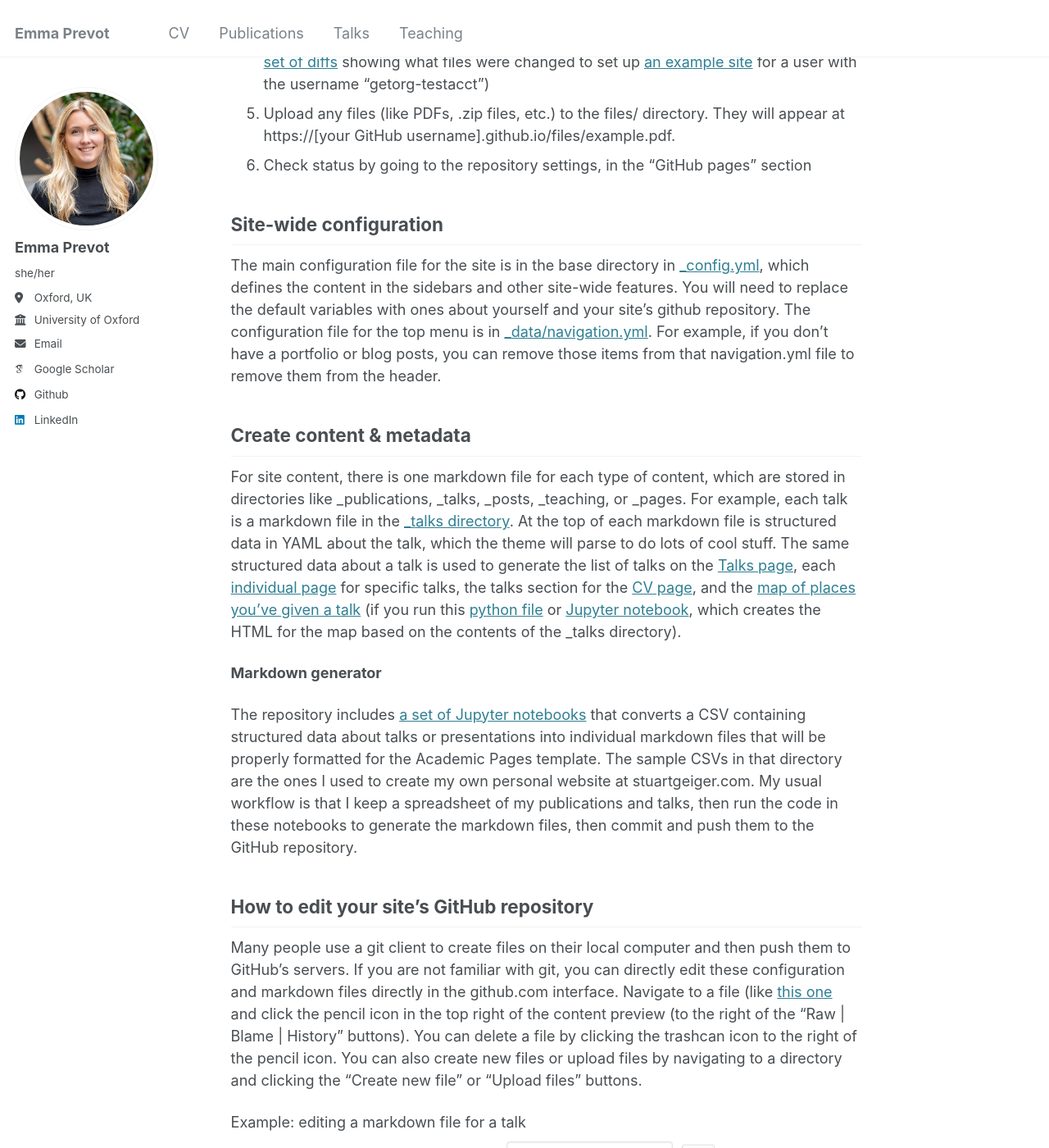
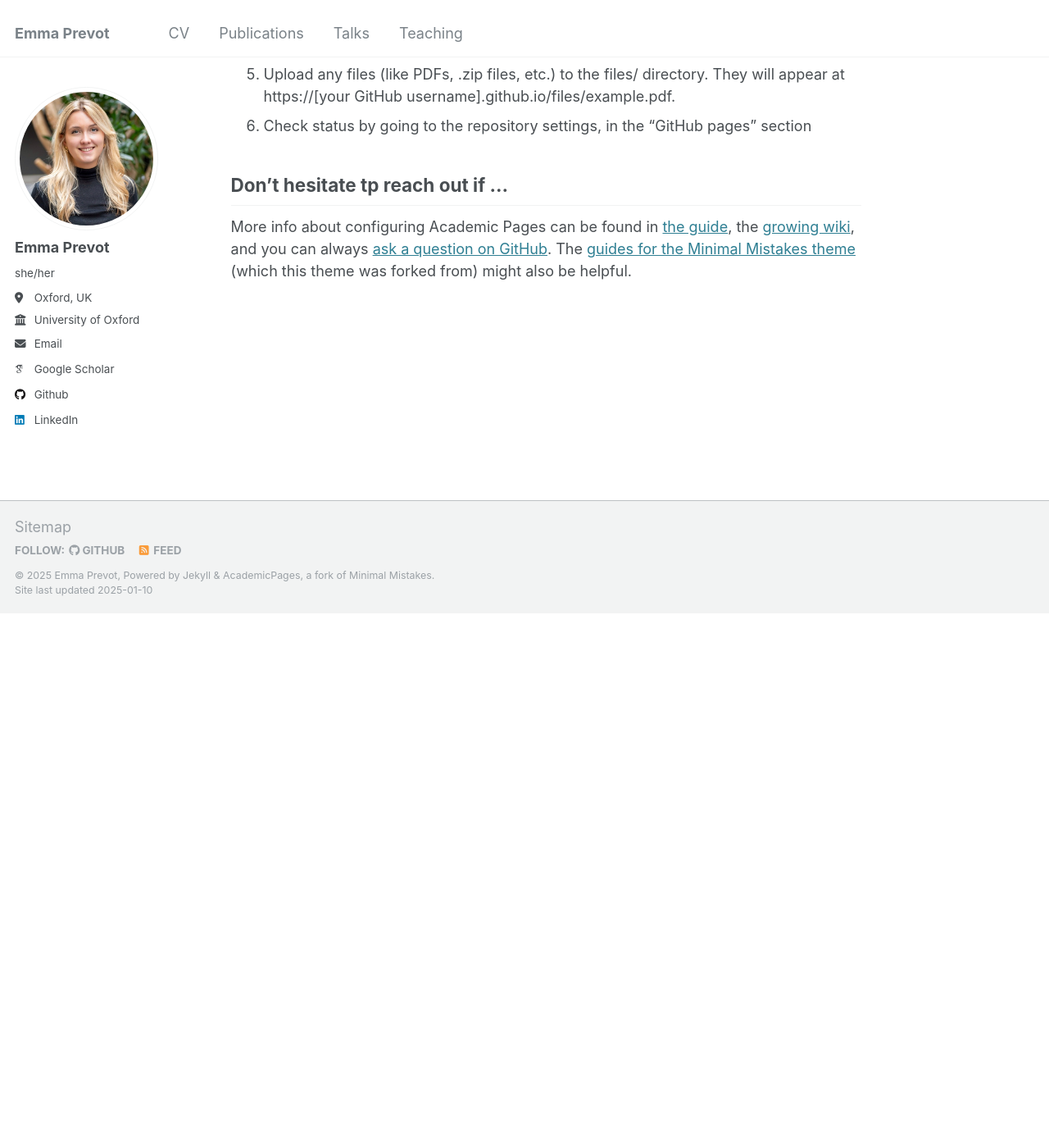
Before and after one commit to emmaprevot/emmaprevot.github.io, a Jekyll site: the page built from _pages/about.md, in a window 1280 px wide and 1400 px high, scrolled down 1147 px. Shown: the whole window at 82% size. Built offline with Jekyll 4.4.1, drawn with Linux system fonts in a browser that asks for light colours; some web fonts are replaced; after the commit the page ends 1895 px from its top, so only the background shows below that; some of the changed text lies outside the part shown.

Commit message:
Update about.md

```diff
--- a/_pages/about.md
+++ b/_pages/about.md
@@ -9,13 +9,11 @@ redirect_from:
 
 This is the front page of a website that is powered by the [Academic Pages template](https://github.com/academicpages/academicpages.github.io) and hosted on GitHub pages. [GitHub pages](https://pages.github.com) is a free service in which websites are built and hosted from code and data stored in a GitHub repository, automatically updating when a new commit is made to the repository. This template was forked from the [Minimal Mistakes Jekyll Theme](https://mmistakes.github.io/minimal-mistakes/) created by Michael Rose, and then extended to support the kinds of content that academics have: publications, talks, teaching, a portfolio, blog posts, and a dynamically-generated CV. You can fork [this template](https://github.com/academicpages/academicpages.github.io) right now, modify the configuration and markdown files, add your own PDFs and other content, and have your own site for free, with no ads!
 
-A data-driven personal website
-======
 Like many other Jekyll-based GitHub Pages templates, Academic Pages makes you separate the website's content from its form. The content & metadata of your website are in structured markdown files, while various other files constitute the theme, specifying how to transform that content & metadata into HTML pages. You keep these various markdown (.md), YAML (.yml), HTML, and CSS files in a public GitHub repository. Each time you commit and push an update to the repository, the [GitHub pages](https://pages.github.com/) service creates static HTML pages based on these files, which are hosted on GitHub's servers free of charge.
 
 Many of the features of dynamic content management systems (like Wordpress) can be achieved in this fashion, using a fraction of the computational resources and with far less vulnerability to hacking and DDoSing. You can also modify the theme to your heart's content without touching the content of your site. If you get to a point where you've broken something in Jekyll/HTML/CSS beyond repair, your markdown files describing your talks, publications, etc. are safe. You can rollback the changes or even delete the repository and start over - just be sure to save the markdown files! Finally, you can also write scripts that process the structured data on the site, such as [this one](https://github.com/academicpages/academicpages.github.io/blob/master/talkmap.ipynb) that analyzes metadata in pages about talks to display [a map of every location you've given a talk](https://academicpages.github.io/talkmap.html).
 
-Getting started
+In my freetime ...
 ======
 1. Register a GitHub account if you don't have one and confirm your e-mail (required!)
 1. Fork [this template](https://github.com/academicpages/academicpages.github.io) by clicking the "Use this template" button in the top right.
@@ -24,26 +22,6 @@ Getting started
 1. Upload any files (like PDFs, .zip files, etc.) to the files/ directory. They will appear at https://[your GitHub username].github.io/files/example.pdf.
 1. Check status by going to the repository settings, in the "GitHub pages" section
 
-Site-wide configuration
-------
-The main configuration file for the site is in the base directory in [_config.yml](https://github.com/academicpages/academicpages.github.io/blob/master/_config.yml), which defines the content in the sidebars and other site-wide features. You will need to replace the default variables with ones about yourself and your site's github repository. The configuration file for the top menu is in [_data/navigation.yml](https://github.com/academicpages/academicpages.github.io/blob/master/_data/navigation.yml). For example, if you don't have a portfolio or blog posts, you can remove those items from that navigation.yml file to remove them from the header.
-
-Create content & metadata
-------
-For site content, there is one markdown file for each type of content, which are stored in directories like _publications, _talks, _posts, _teaching, or _pages. For example, each talk is a markdown file in the [_talks directory](https://github.com/academicpages/academicpages.github.io/tree/master/_talks). At the top of each markdown file is structured data in YAML about the talk, which the theme will parse to do lots of cool stuff. The same structured data about a talk is used to generate the list of talks on the [Talks page](https://academicpages.github.io/talks), each [individual page](https://academicpages.github.io/talks/2012-03-01-talk-1) for specific talks, the talks section for the [CV page](https://academicpages.github.io/cv), and the [map of places you've given a talk](https://academicpages.github.io/talkmap.html) (if you run this [python file](https://github.com/academicpages/academicpages.github.io/blob/master/talkmap.py) or [Jupyter notebook](https://github.com/academicpages/academicpages.github.io/blob/master/talkmap.ipynb), which creates the HTML for the map based on the contents of the _talks directory).
-
-**Markdown generator**
-
-The repository includes [a set of Jupyter notebooks](https://github.com/academicpages/academicpages.github.io/tree/master/markdown_generator
-) that converts a CSV containing structured data about talks or presentations into individual markdown files that will be properly formatted for the Academic Pages template. The sample CSVs in that directory are the ones I used to create my own personal website at stuartgeiger.com. My usual workflow is that I keep a spreadsheet of my publications and talks, then run the code in these notebooks to generate the markdown files, then commit and push them to the GitHub repository.
-
-How to edit your site's GitHub repository
-------
-Many people use a git client to create files on their local computer and then push them to GitHub's servers. If you are not familiar with git, you can directly edit these configuration and markdown files directly in the github.com interface. Navigate to a file (like [this one](https://github.com/academicpages/academicpages.github.io/blob/master/_talks/2012-03-01-talk-1.md) and click the pencil icon in the top right of the content preview (to the right of the "Raw | Blame | History" buttons). You can delete a file by clicking the trashcan icon to the right of the pencil icon. You can also create new files or upload files by navigating to a directory and clicking the "Create new file" or "Upload files" buttons.
-
-Example: editing a markdown file for a talk
-![Editing a markdown file for a talk](/images/editing-talk.png)
-
-For more info
+Don't hesitate tp reach out if ...
 ------
 More info about configuring Academic Pages can be found in [the guide](https://academicpages.github.io/markdown/), the [growing wiki](https://github.com/academicpages/academicpages.github.io/wiki), and you can always [ask a question on GitHub](https://github.com/academicpages/academicpages.github.io/discussions). The [guides for the Minimal Mistakes theme](https://mmistakes.github.io/minimal-mistakes/docs/configuration/) (which this theme was forked from) might also be helpful.
```
